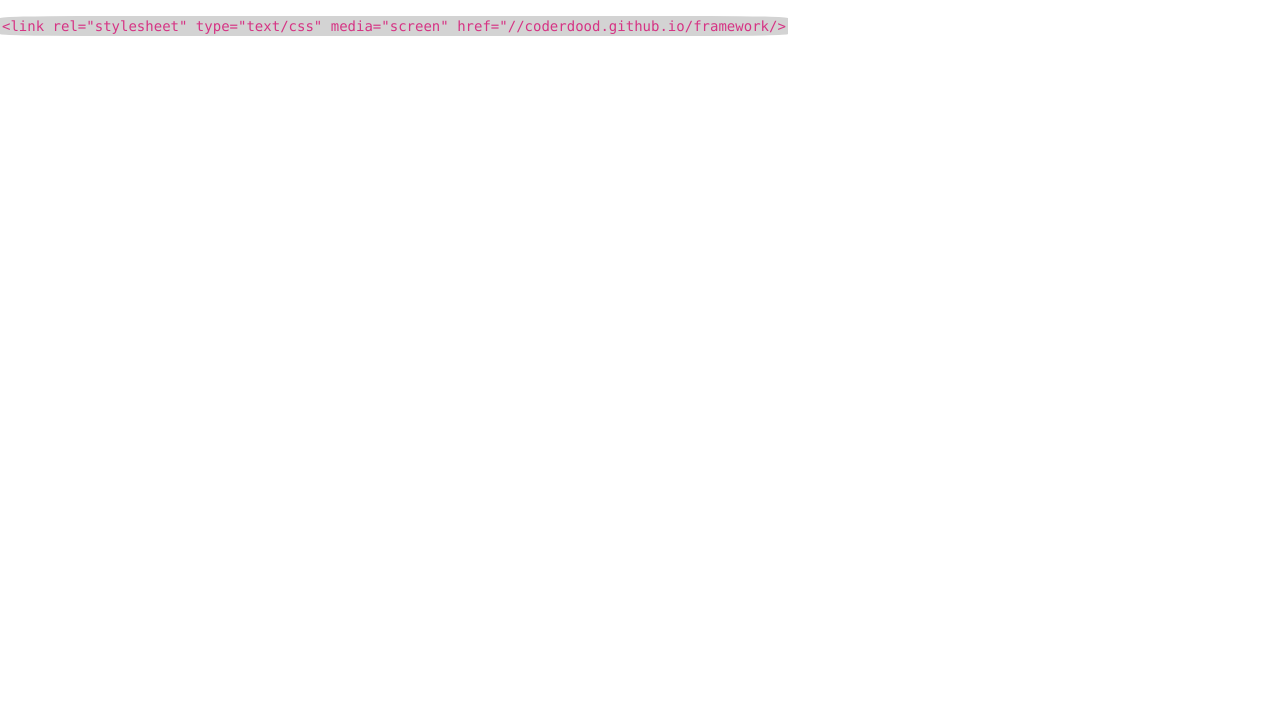
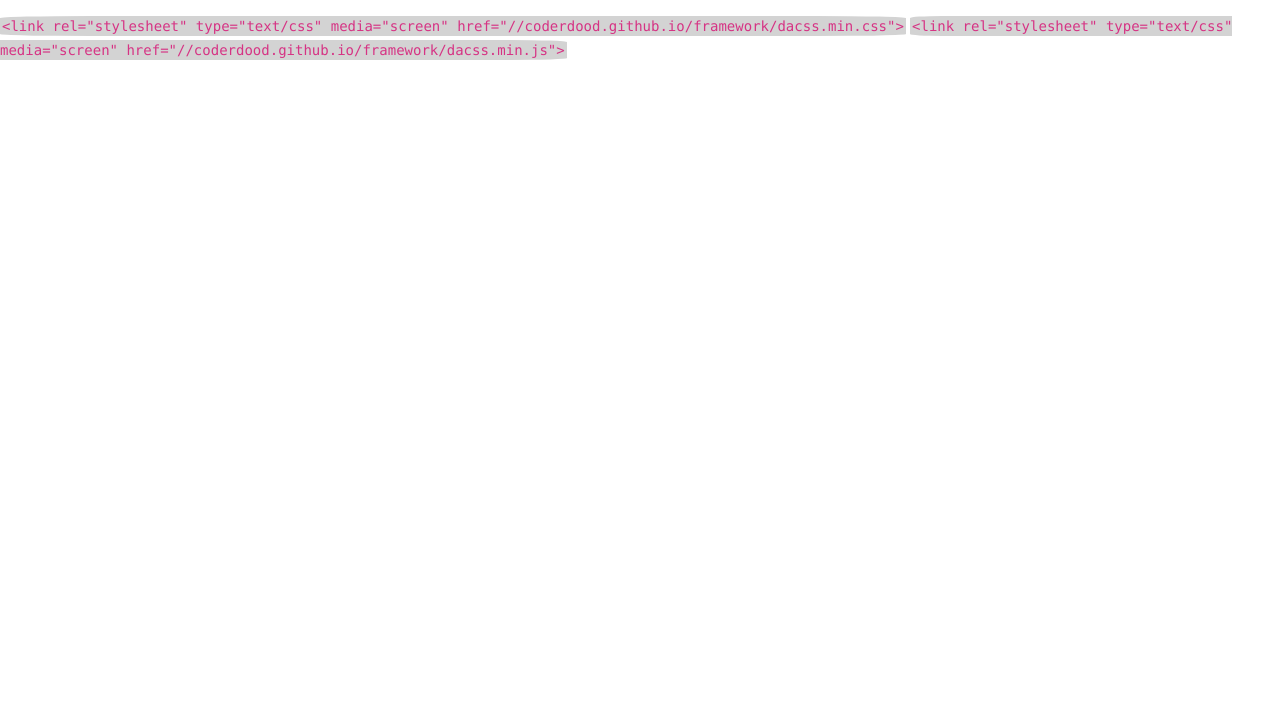
Before and after one commit to CoderDood/CoderDood.github.io, a plain HTML site: page index.html in a window 1280 px wide. Shown: the part 83-800 px from the top of the page. Drawn offline with nearby package versions, Linux system fonts and the light colour scheme; a script that the page names is missing.

Commit message:
Update index.html

```diff
--- a/index.html
+++ b/index.html
@@ -11,6 +11,7 @@
 </head>
 <body>
     <h1>Welcome to this new css framework</h1><p>To use the framework, copy and paste the text below into the &lt;head&gt; tag</p>
-    <code>&lt;link rel="stylesheet" type="text/css" media="screen" href="//coderdood.github.io/framework/&gt;</code>
+    <code>&lt;link rel="stylesheet" type="text/css" media="screen" href="//coderdood.github.io/framework/dacss.min.css"&gt;</code>
+    <code>&lt;link rel="stylesheet" type="text/css" media="screen" href="//coderdood.github.io/framework/dacss.min.js"&gt;</code>
 </body>
 </html>
```
